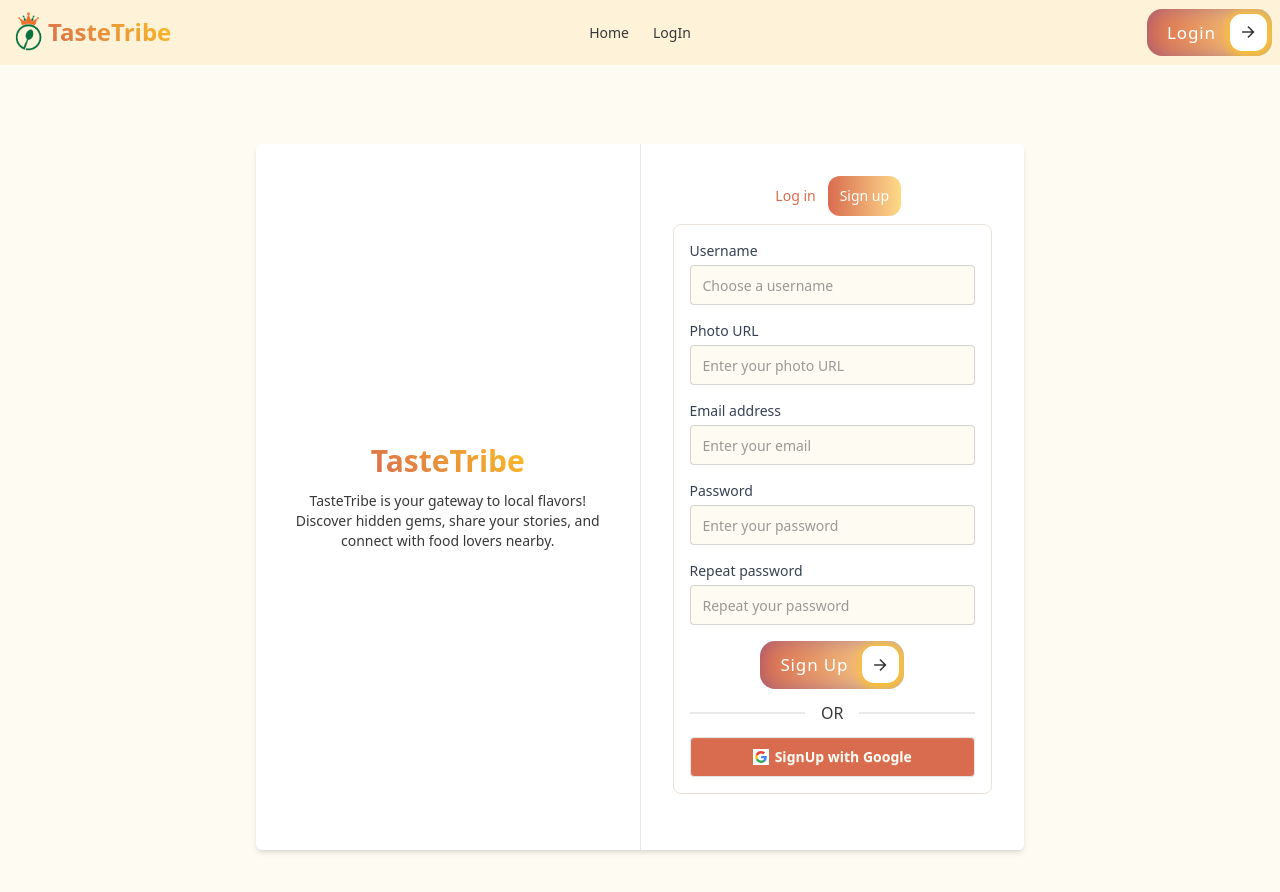
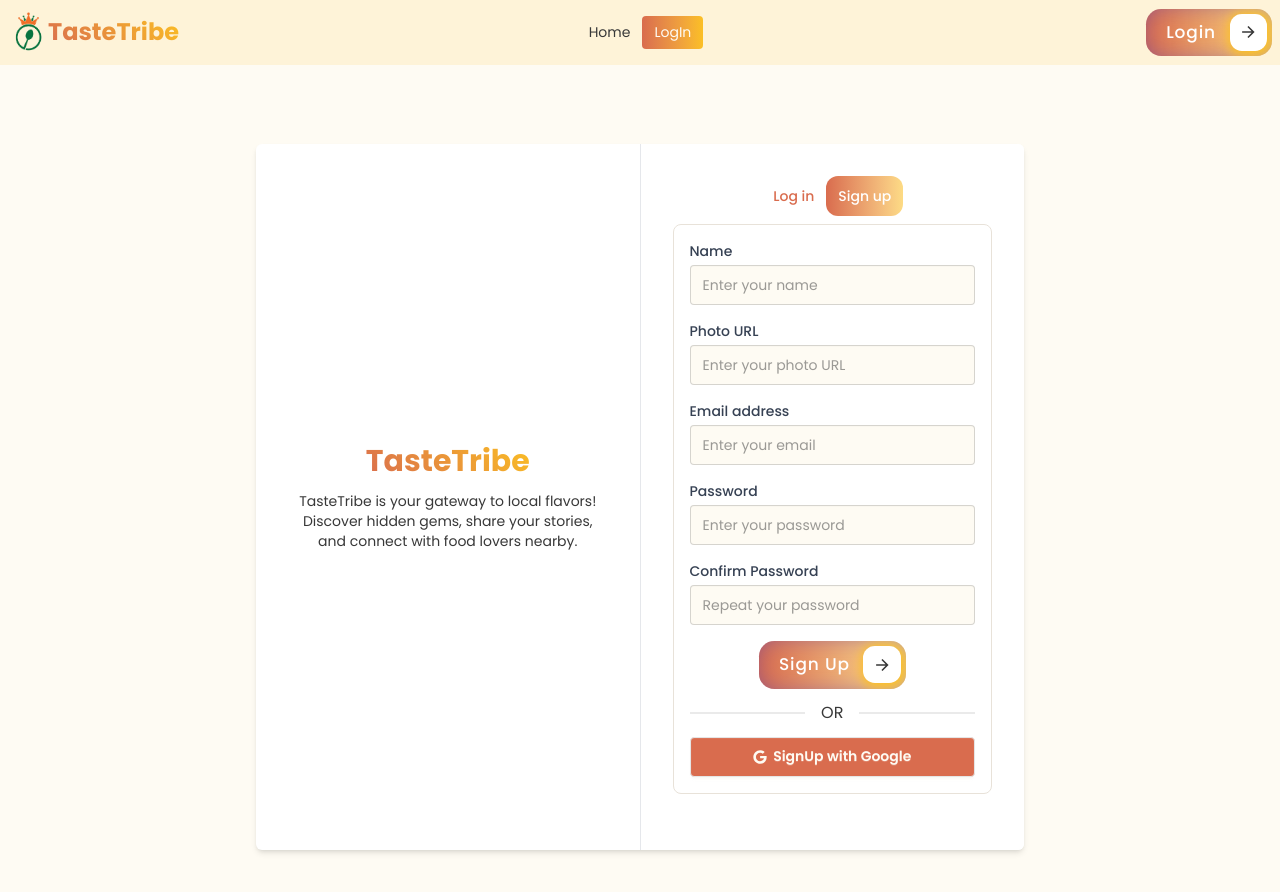
Before and after one commit to Samiul-Alam-Shanto/A10-Taste_Tribe_Client, a React (Vite) app: page /auth in a window 1280 px wide. Both pictures are taken after a click on the tab "Sign up". Shown: the top 892 px of the page. Built offline with nearby package versions, Linux system fonts and the light colour scheme; no server answers.

Commit message:
added the functionalities of authentication using react hook form and done some polishing in the navbar

```diff
--- a/package.json
+++ b/package.json
@@ -13,6 +13,8 @@
     "firebase": "^12.5.0",
     "react": "^19.1.1",
     "react-dom": "^19.1.1",
+    "react-hook-form": "^7.66.0",
+    "react-toastify": "^11.0.5",
     "styled-components": "^6.1.19"
   },
   "devDependencies": {
--- a/src/App.jsx
+++ /dev/null
@@ -1,34 +0,0 @@
-import { useState } from "react";
-import reactLogo from "./assets/react.svg";
-import viteLogo from "/vite.svg";
-
-function App() {
-  const [count, setCount] = useState(0);
-
-  return (
-    <>
-      <div>
-        <a href="https://vite.dev" target="_blank">
-          <img src={viteLogo} className="logo" alt="Vite logo" />
-        </a>
-        <a href="https://react.dev" target="_blank">
-          <img src={reactLogo} className="logo react" alt="React logo" />
-        </a>
-      </div>
-      <h1>Vite + React</h1>
-      <div className="card">
-        <button onClick={() => setCount((count) => count + 1)}>
-          count is {count}
-        </button>
-        <p>
-          Edit <code>src/App.jsx</code> and save to test HMR
-        </p>
-      </div>
-      <p className="read-the-docs">
-        Click on the Vite and React logos to learn more
-      </p>
-    </>
-  );
-}
-
-export default App;
--- /dev/null
+++ b/src/components/LogoutBtn.jsx
@@ -0,0 +1,88 @@
+import React from "react";
+import styled from "styled-components";
+
+const LogoutBtn = () => {
+  return (
+    <StyledWrapper>
+      <button className="Btn">
+        <div className="sign">
+          <svg viewBox="0 0 512 512">
+            <path d="M377.9 105.9L500.7 228.7c7.2 7.2 11.3 17.1 11.3 27.3s-4.1 20.1-11.3 27.3L377.9 406.1c-6.4 6.4-15 9.9-24 9.9c-18.7 0-33.9-15.2-33.9-33.9l0-62.1-128 0c-17.7 0-32-14.3-32-32l0-64c0-17.7 14.3-32 32-32l128 0 0-62.1c0-18.7 15.2-33.9 33.9-33.9c9 0 17.6 3.6 24 9.9zM160 96L96 96c-17.7 0-32 14.3-32 32l0 256c0 17.7 14.3 32 32 32l64 0c17.7 0 32 14.3 32 32s-14.3 32-32 32l-64 0c-53 0-96-43-96-96L0 128C0 75 43 32 96 32l64 0c17.7 0 32 14.3 32 32s-14.3 32-32 32z" />
+          </svg>
+        </div>
+        <div className="text">Logout</div>
+      </button>
+    </StyledWrapper>
+  );
+};
+
+const StyledWrapper = styled.div`
+  .Btn {
+    display: flex;
+    align-items: center;
+    justify-content: flex-start;
+    width: 30px;
+    height: 30px;
+    border: none;
+    border-radius: 50%;
+    cursor: pointer;
+    position: relative;
+    overflow: hidden;
+    transition-duration: 0.3s;
+    box-shadow: 2px 2px 10px rgba(0, 0, 0, 0.199);
+    background-color: rgb(255, 65, 65);
+  }
+
+  /* plus sign */
+  .sign {
+    width: 100%;
+    transition-duration: 0.3s;
+    display: flex;
+    align-items: center;
+    justify-content: center;
+  }
+
+  .sign svg {
+    width: 17px;
+  }
+
+  .sign svg path {
+    fill: white;
+  }
+  /* text */
+  .text {
+    position: absolute;
+    right: 0%;
+    width: 0%;
+    opacity: 0;
+    color: white;
+    font-size: 1.2em;
+    font-weight: 600;
+    transition-duration: 0.3s;
+  }
+  /* hover effect on button width */
+  .Btn:hover {
+    width: 125px;
+    border-radius: 40px;
+    transition-duration: 0.3s;
+  }
+
+  .Btn:hover .sign {
+    width: 30%;
+    transition-duration: 0.3s;
+    padding-left: 20px;
+  }
+  /* hover effect button's text */
+  .Btn:hover .text {
+    opacity: 1;
+    width: 70%;
+    transition-duration: 0.3s;
+    padding-right: 10px;
+  }
+  /* button click effect*/
+  .Btn:active {
+    transform: translate(2px, 2px);
+  }
+`;
+
+export default LogoutBtn;
--- a/src/components/Navbar.jsx
+++ b/src/components/Navbar.jsx
@@ -3,8 +3,21 @@ import { FaLeaf } from "react-icons/fa";
 import { Link, NavLink } from "react-router";
 import logo from "../assets/TasteTribe_Logo.png";
 import Button from "./Button";
+import useAuth from "../hooks/useAuth";
+import toast from "react-hot-toast";
+import LogoutBtn from "./LogoutBtn";
 
 const Navbar = () => {
+  const { user, logOut } = useAuth();
+
+  const handleLogOut = () => {
+    logOut()
+      .then(() => {
+        toast.success("Logged Out Successfully");
+      })
+      .catch((error) => toast.error(error.message));
+  };
+
   const links = (
     <>
       <li>
@@ -59,7 +72,7 @@ const Navbar = () => {
         </div>
 
         <div className="navbar-end">
-          {/* {user ? (
+          {user ? (
             <div className="dropdown dropdown-end">
               <label tabIndex={0} className="btn btn-ghost btn-circle avatar">
                 <div className="w-10 rounded-full">
@@ -68,30 +81,39 @@ const Navbar = () => {
               </label>
               <ul
                 tabIndex={0}
-                className="menu menu-sm dropdown-content bg-linear-to-b from-[#1a2419] to-[#151a14] mt-1 z-1 p-2 shadow  rounded-b-xl w-52 text-white "
+                className="menu menu-sm dropdown-content bg-linear-to-br from-[#d96c4e] to-[#fbbf2490] mt-1 z-1 p-2 shadow  rounded-xl w-52 text-primary-content "
               >
                 <li>
-                  <Link
-                    to="/profile"
-                    className="justify-between hover:bg-[#7fb069]"
-                  >
-                    {user.displayName}
+                  <Link className="justify-between hover:bg-linear-to-r from-[#d96c4e] to-[#fbbf2490]">
+                    Add Review
                   </Link>
                 </li>
                 <li>
-                  <button onClick={handleLogOut} className="hover:bg-[#7fb069]">
-                    Logout
-                  </button>
+                  <Link className="justify-between hover:bg-linear-to-r from-[#d96c4e] to-[#fbbf2490]">
+                    My Review
+                  </Link>
                 </li>
+                <li>
+                  <Link className="justify-between hover:bg-linear-to-r from-[#d96c4e] to-[#fbbf2490]">
+                    My Favorites
+                  </Link>
+                </li>
+
+                <button
+                  onClick={handleLogOut}
+                  className="hover:bg-linear-to-r from-[#d96c4e] to-[#fbbf2490]"
+                >
+                  <LogoutBtn />
+                </button>
               </ul>
             </div>
-          ) : ( */}
-          <div className="animate__animated animate__fadeInRight flex">
-            <Link to="/auth">
-              <Button>Login</Button>
-            </Link>
-          </div>
-          {/* )} */}
+          ) : (
+            <div className="animate__animated animate__fadeInRight flex">
+              <Link to="/auth">
+                <Button>Login</Button>
+              </Link>
+            </div>
+          )}
         </div>
       </div>
     </div>
--- a/src/context/AuthProvider.jsx
+++ b/src/context/AuthProvider.jsx
@@ -7,6 +7,7 @@ import {
   signInWithEmailAndPassword,
   signInWithPopup,
   signOut,
+  updateProfile,
 } from "firebase/auth";
 import { auth } from "../firebase/firebase.init";
 
@@ -31,8 +32,16 @@ const AuthProvider = ({ children }) => {
     return signInWithPopup(auth, googleProvider);
   };
 
+  const updateUserProfile = (name, photoURL) => {
+    return updateProfile(auth.currentUser, {
+      displayName: name,
+      photoURL: photoURL,
+    });
+  };
+
   const logOut = () => {
-    signOut(auth);
+    setLoading(true);
+    return signOut(auth);
   };
 
   useEffect(() => {
@@ -48,6 +57,7 @@ const AuthProvider = ({ children }) => {
     createUser,
     signIn,
     googleSignIn,
+    updateUserProfile,
     logOut,
   };
   return (
--- a/src/components/hooks/useAuth.jsx
+++ b/src/hooks/useAuth.jsx
@@ -1,5 +1,5 @@
 import { use } from "react";
-import { AuthContext } from "../../context/AuthContext";
+import { AuthContext } from "../context/AuthContext";
 
 const useAuth = () => {
   const authInfo = use(AuthContext);
--- a/src/index.css
+++ b/src/index.css
@@ -1,5 +1,5 @@
+@import url("https://fonts.googleapis.com/css2?family=Poppins:ital,wght@0,100;0,200;0,300;0,400;0,500;0,600;0,700;0,800;0,900;1,100;1,200;1,300;1,400;1,500;1,600;1,700;1,800;1,900&display=swap");
 @import "tailwindcss";
-
 @plugin "daisyui";
 
 @plugin "daisyui/theme" {
@@ -24,6 +24,10 @@
   --color-base-300: #e8e2d9; /* For Borders / Dividers */
 }
 
+* {
+  font-family: "Poppins", sans-serif;
+}
+
 .custom-gradient {
   background: linear-gradient(90deg, #d96c4e, #fbbf2480);
 }
@@ -36,3 +40,7 @@
   background-clip: text;
   color: transparent;
 }
+
+.navLinks > li > a.active {
+  @apply bg-linear-to-r from-[#d96c4e] to-[#fbbf24] text-primary-content;
+}
--- a/src/main.jsx
+++ b/src/main.jsx
@@ -1,12 +1,16 @@
 import { StrictMode } from "react";
 import { createRoot } from "react-dom/client";
 import "./index.css";
-import App from "./App.jsx";
 import { RouterProvider } from "react-router";
 import router from "./routes/Router.jsx";
+import AuthProvider from "./context/AuthProvider.jsx";
+import { Toaster } from "react-hot-toast";
 
 createRoot(document.getElementById("root")).render(
   <StrictMode>
-    <RouterProvider router={router} />
+    <AuthProvider>
+      <RouterProvider router={router} />
+      <Toaster />
+    </AuthProvider>
   </StrictMode>
 );
--- a/src/pages/Authentication/Login.jsx
+++ b/src/pages/Authentication/Login.jsx
@@ -1,19 +1,51 @@
 import React, { useState } from "react";
-import { FaEye, FaEyeSlash } from "react-icons/fa";
-import { Link } from "react-router";
+import { FaEye, FaEyeSlash, FaGoogle } from "react-icons/fa";
+import { Link, useLocation, useNavigate } from "react-router";
 import Button from "../../components/Button";
+import useAuth from "../../hooks/useAuth";
+import { useForm } from "react-hook-form";
+import toast from "react-hot-toast";
 
 const Login = () => {
   const [showPassword, setShowPassword] = useState(false);
+  const { signIn, googleSignIn } = useAuth();
+  const navigate = useNavigate();
+  const location = useLocation();
 
-  const handleLogIn = (e) => {
-    e.preventDefault();
+  const {
+    register,
+    handleSubmit,
+    formState: { errors },
+  } = useForm();
+
+  const handleLogIn = (data) => {
+    const { email, password } = data;
+
+    signIn(email, password)
+      .then(() => {
+        navigate(`${location.state ? location.state : "/"}`);
+        toast.success("SignIn  Successful");
+      })
+      .catch((error) => {
+        toast.error(error.message);
+      });
+  };
+
+  const handleGoogleSignIn = () => {
+    googleSignIn()
+      .then(() => {
+        navigate(`${location.state ? location.state : "/"}`);
+        toast.success("SignIn with Google Successfully");
+      })
+      .catch((error) => {
+        toast.error(error.message);
+      });
   };
 
   return (
     <div>
       <div>
-        <form onSubmit={handleLogIn} className="space-y-4">
+        <form onSubmit={handleSubmit(handleLogIn)} className="space-y-4">
           <div>
             <label className="block text-sm font-medium text-base-content mb-1">
               Email address
@@ -22,8 +54,15 @@ const Login = () => {
               type="email"
               placeholder="Enter your email"
               className="input w-full focus:ring-2 focus:ring-[#d96c4e]"
+              {...register("email", { required: "Email is required" })}
             />
+            {errors.email && (
+              <p className="text-red-500 text-xs mt-1">
+                {errors.email.message}
+              </p>
+            )}
           </div>
+
           <div className="relative mb-0">
             <label className="block text-sm font-medium text-base-content mb-1">
               Password
@@ -32,14 +71,21 @@ const Login = () => {
               type={showPassword ? "text" : "password"}
               placeholder="Enter your password"
               className="input w-full focus:ring-2 focus:ring-[#d96c4e]"
+              {...register("password", { required: "Password is required" })}
             />
             <span
-              className="cursor-pointer right-5 bottom-3  absolute z-10"
+              className="cursor-pointer right-5 bottom-3 absolute z-10"
               onClick={() => setShowPassword(!showPassword)}
             >
               {showPassword ? <FaEyeSlash /> : <FaEye />}
             </span>
+            {errors.password && (
+              <p className="text-red-500 text-xs mt-1">
+                {errors.password.message}
+              </p>
+            )}
           </div>
+
           <div>
             <Link className="text-sm text-base-content hover:text-primary">
               Forgot Password?
@@ -48,39 +94,14 @@ const Login = () => {
           <Button>Login</Button>
         </form>
       </div>
-      <div className=" text-center">
+
+      <div className="text-center">
         <div className="divider text-secondary">OR</div>
         <button
-          // onClick={handleGoogleLogIn}
-          className="btn custom-gradient  text-primary-content w-full border-base-300"
+          onClick={handleGoogleSignIn}
+          className="btn custom-gradient text-primary-content w-full border-base-300"
         >
-          <svg
-            aria-label="Google logo"
-            width="16"
-            height="16"
-            xmlns="http://www.w3.org/2000/svg"
-            viewBox="0 0 512 512"
-          >
-            <g>
-              <path d="m0 0H512V512H0" fill="#fff"></path>
-              <path
-                fill="#34a853"
-                d="M153 292c30 82 118 95 171 60h62v48A192 192 0 0190 341"
-              ></path>
-              <path
-                fill="#4285f4"
-                d="m386 400a140 175 0 0053-179H260v74h102q-7 37-38 57"
-              ></path>
-              <path
-                fill="#fbbc02"
-                d="m90 341a208 200 0 010-171l63 49q-12 37 0 73"
-              ></path>
-              <path
-                fill="#ea4335"
-                d="m153 219c22-69 116-109 179-50l55-54c-78-75-230-72-297 55"
-              ></path>
-            </g>
-          </svg>
+          <FaGoogle />
           Login with Google
         </button>
       </div>
--- a/src/pages/Authentication/Register.jsx
+++ b/src/pages/Authentication/Register.jsx
@@ -1,26 +1,70 @@
 import React from "react";
-import { Link } from "react-router";
+import { useNavigate } from "react-router";
 import Button from "../../components/Button";
+import useAuth from "../../hooks/useAuth";
+import { useForm } from "react-hook-form";
+import toast from "react-hot-toast";
+import { FaGoogle } from "react-icons/fa";
 
 const Register = () => {
-  const handleSignUp = (e) => {
-    e.preventDefault();
+  const { createUser, updateUserProfile, googleSignIn } = useAuth();
+  const navigate = useNavigate();
+
+  const {
+    register,
+    handleSubmit,
+    watch,
+    formState: { errors },
+  } = useForm();
+
+  const password = watch("password");
+
+  const handleSignUp = (data) => {
+    const { name, email, photoURL, password } = data;
+    createUser(email, password)
+      .then(() => {
+        updateUserProfile(name, photoURL)
+          .then(() => {
+            navigate("/");
+          })
+          .catch((error) => {
+            toast.error(error.message);
+          });
+      })
+      .catch((error) => {
+        toast.error(error.message);
+      });
   };
+
+  const handleGoogleSignIn = () => {
+    googleSignIn()
+      .then(() => {
+        navigate("/");
+      })
+      .catch((error) => {
+        toast.error(error.message);
+      });
+  };
+
   return (
     <div>
-      {" "}
       <div>
-        <form onSubmit={handleSignUp} className="space-y-4">
+        <form onSubmit={handleSubmit(handleSignUp)} className="space-y-4">
           <div>
             <label className="block text-sm font-medium text-gray-700 mb-1">
-              Username
+              Name
             </label>
             <input
               type="text"
-              placeholder="Choose a username"
-              className="input  w-full focus:ring-2 focus:ring-[#d96c4e]"
+              placeholder="Enter your name"
+              className="input w-full focus:ring-2 focus:ring-[#d96c4e]"
+              {...register("name", { required: "Name is required" })}
             />
+            {errors.name && (
+              <p className="text-red-500 text-xs mt-1">{errors.name.message}</p>
+            )}
           </div>
+
           <div>
             <label className="block text-sm font-medium text-gray-700 mb-1">
               Photo URL
@@ -28,9 +72,16 @@ const Register = () => {
             <input
               type="url"
               placeholder="Enter your photo URL"
-              className="input  w-full focus:ring-2 focus:ring-[#d96c4e]"
+              className="input w-full focus:ring-2 focus:ring-[#d96c4e]"
+              {...register("photoURL", { required: "Photo URL is required" })}
             />
+            {errors.photoURL && (
+              <p className="text-red-500 text-xs mt-1">
+                {errors.photoURL.message}
+              </p>
+            )}
           </div>
+
           <div>
             <label className="block text-sm font-medium text-gray-700 mb-1">
               Email address
@@ -38,9 +89,22 @@ const Register = () => {
             <input
               type="email"
               placeholder="Enter your email"
-              className="input  w-full focus:ring-2 focus:ring-[#d96c4e]"
+              className="input w-full focus:ring-2 focus:ring-[#d96c4e]"
+              {...register("email", {
+                required: "Email is required",
+                pattern: {
+                  value: /^\S+@\S+$/i,
+                  message: "Invalid email address",
+                },
+              })}
             />
+            {errors.email && (
+              <p className="text-red-500 text-xs mt-1">
+                {errors.email.message}
+              </p>
+            )}
           </div>
+
           <div>
             <label className="block text-sm font-medium text-gray-700 mb-1">
               Password
@@ -48,55 +112,59 @@ const Register = () => {
             <input
               type="password"
               placeholder="Enter your password"
-              className="input   w-full focus:ring-2 focus:ring-[#d96c4e]"
+              className="input w-full focus:ring-2 focus:ring-[#d96c4e]"
+              {...register("password", {
+                required: "Password is required",
+                minLength: {
+                  value: 6,
+                  message: "Password must be at least 6 characters",
+                },
+                pattern: {
+                  value: /(?=.*[A-Z])(?=.*[a-z])/,
+                  message:
+                    "Password must include one uppercase and lowercase letter",
+                },
+              })}
             />
+            {errors.password && (
+              <p className="text-red-500 text-xs mt-1">
+                {errors.password.message}
+              </p>
+            )}
           </div>
+
           <div>
             <label className="block text-sm font-medium text-gray-700 mb-1">
-              Repeat password
+              Confirm Password
             </label>
             <input
               type="password"
               placeholder="Repeat your password"
-              className="input  w-full focus:ring-2 focus:ring-[#d96c4e]"
+              className="input w-full focus:ring-2 focus:ring-[#d96c4e]"
+              {...register("confirmPassword", {
+                required: "Please confirm your password",
+                validate: (value) =>
+                  value === password || "The passwords do not match",
+              })}
             />
+            {errors.confirmPassword && (
+              <p className="text-red-500 text-xs mt-1">
+                {errors.confirmPassword.message}
+              </p>
+            )}
           </div>
+
           <Button>Sign Up</Button>
         </form>
       </div>
-      <div className=" text-center">
+
+      <div className="text-center">
         <div className="divider text-base-content">OR</div>
         <button
-          // onClick={handleGoogleLogIn}
+          onClick={handleGoogleSignIn}
           className="btn bg-primary text-primary-content w-full border-[#e5e5e5]"
         >
-          <svg
-            aria-label="Google logo"
-            width="16"
-            height="16"
-            xmlns="http://www.w3.org/2000/svg"
-            viewBox="0 0 512 512"
-          >
-            <g>
-              <path d="m0 0H512V512H0" fill="#fff"></path>
-              <path
-                fill="#34a853"
-                d="M153 292c30 82 118 95 171 60h62v48A192 192 0 0190 341"
-              ></path>
-              <path
-                fill="#4285f4"
-                d="m386 400a140 175 0 0053-179H260v74h102q-7 37-38 57"
-              ></path>
-              <path
-                fill="#fbbc02"
-                d="m90 341a208 200 0 010-171l63 49q-12 37 0 73"
-              ></path>
-              <path
-                fill="#ea4335"
-                d="m153 219c22-69 116-109 179-50l55-54c-78-75-230-72-297 55"
-              ></path>
-            </g>
-          </svg>
+          <FaGoogle />
           SignUp with Google
         </button>
       </div>
```
Also changed, not shown: 1 other file (tests, documents, lock files or other folders).
